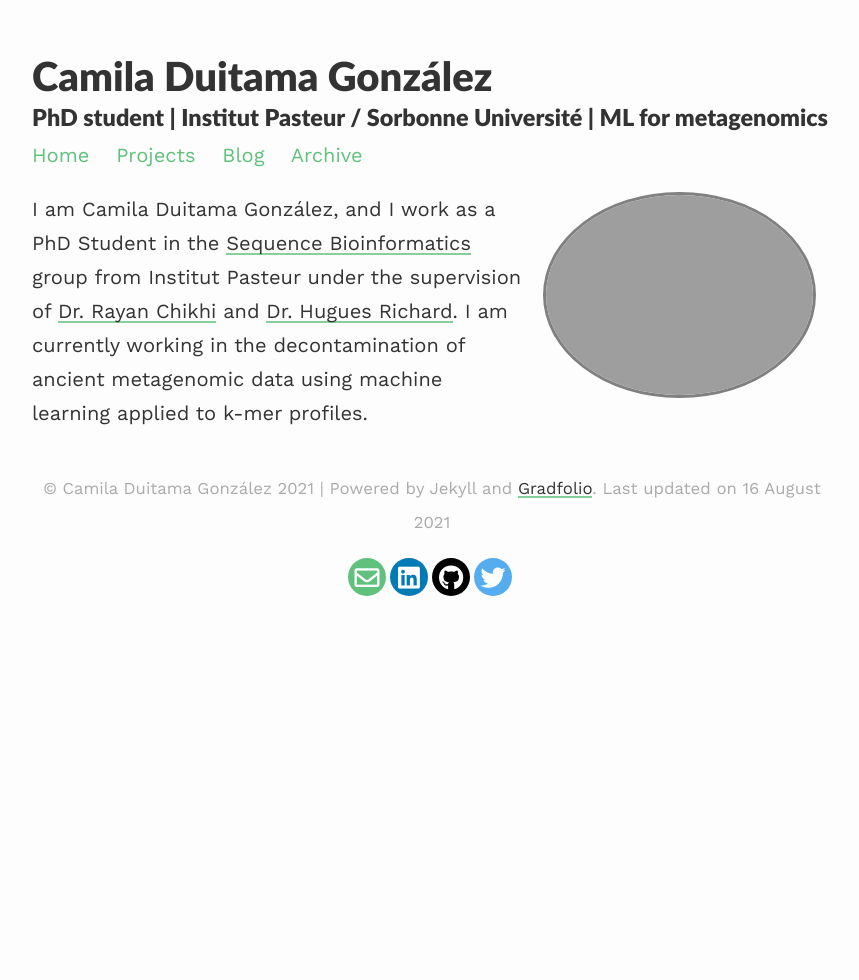
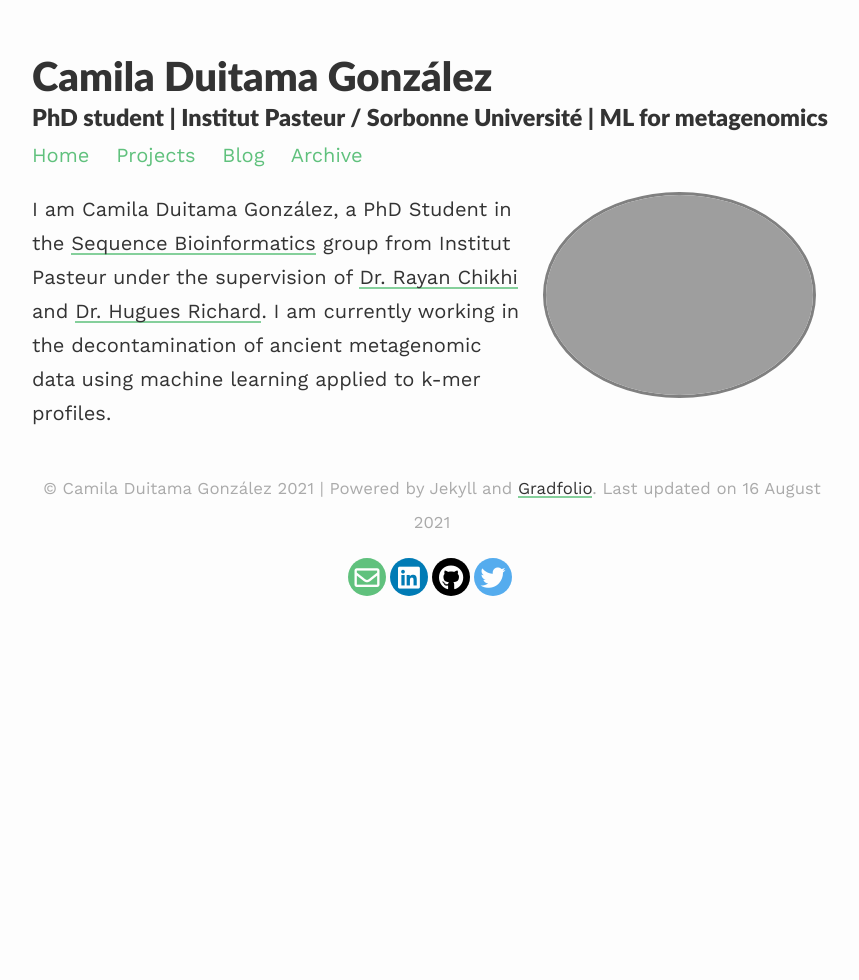
Before and after one commit to BioGeek/gradfolio, a Jekyll site: the page built from index.md, in a window 1280 px wide. Shown: the whole page, without its empty margins (208-1067 px from the left). Built offline with Jekyll 4.4.1, drawn with Linux system fonts in a browser that asks for light colours; nearby versions of some CDN libraries.

Commit message:
Update index.md

```diff
--- a/index.md
+++ b/index.md
@@ -7,4 +7,4 @@ profile:
 published: true
 ---
 
-I am Camila Duitama González, and I work as a PhD Student in the [Sequence Bioinformatics](https://research.pasteur.fr/en/team/sequence-bioinformatics/) group from Institut Pasteur under the supervision of [Dr. Rayan Chikhi]() and [Dr. Hugues Richard](http://www.lgm.upmc.fr/hrichard/). I am currently working in the decontamination of ancient metagenomic data using machine learning applied to k-mer profiles.
+I am Camila Duitama González, a PhD Student in the [Sequence Bioinformatics](https://research.pasteur.fr/en/team/sequence-bioinformatics/) group from Institut Pasteur under the supervision of [Dr. Rayan Chikhi]() and [Dr. Hugues Richard](http://www.lgm.upmc.fr/hrichard/). I am currently working in the decontamination of ancient metagenomic data using machine learning applied to k-mer profiles.
```
